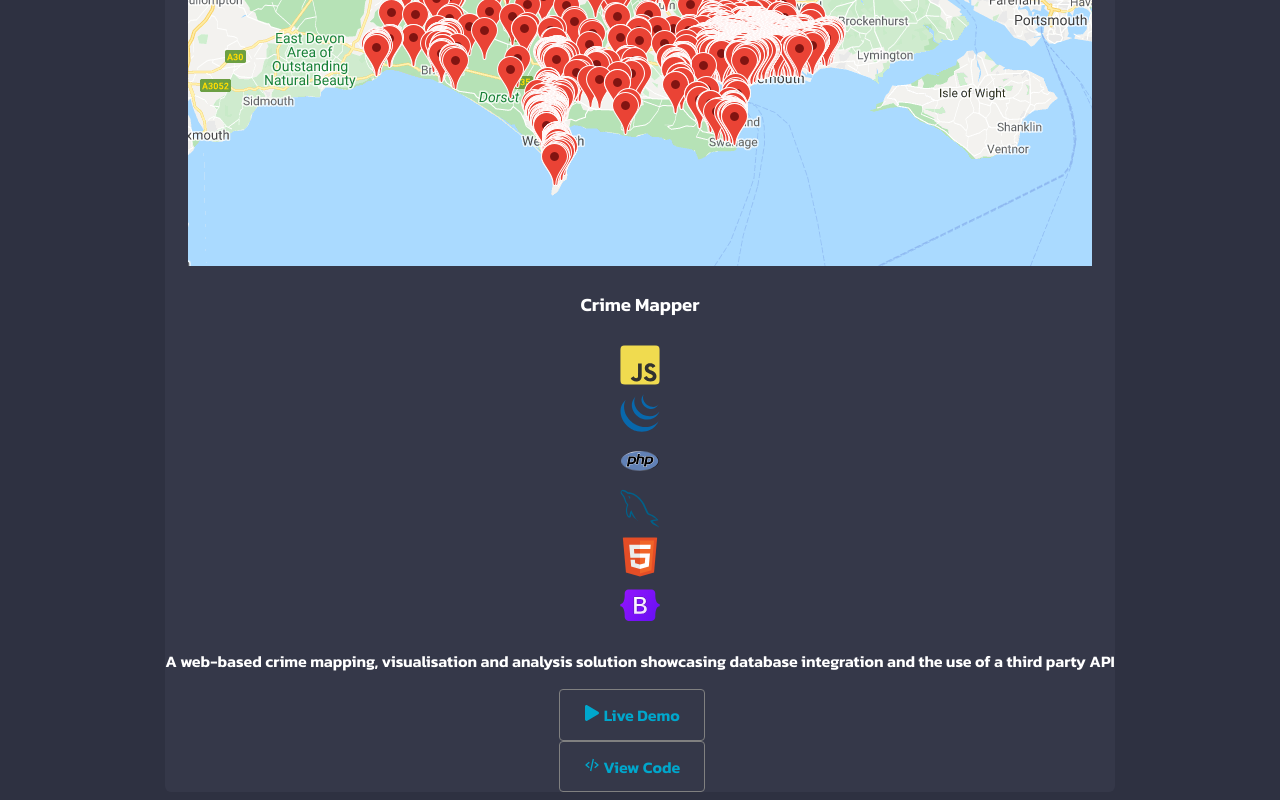
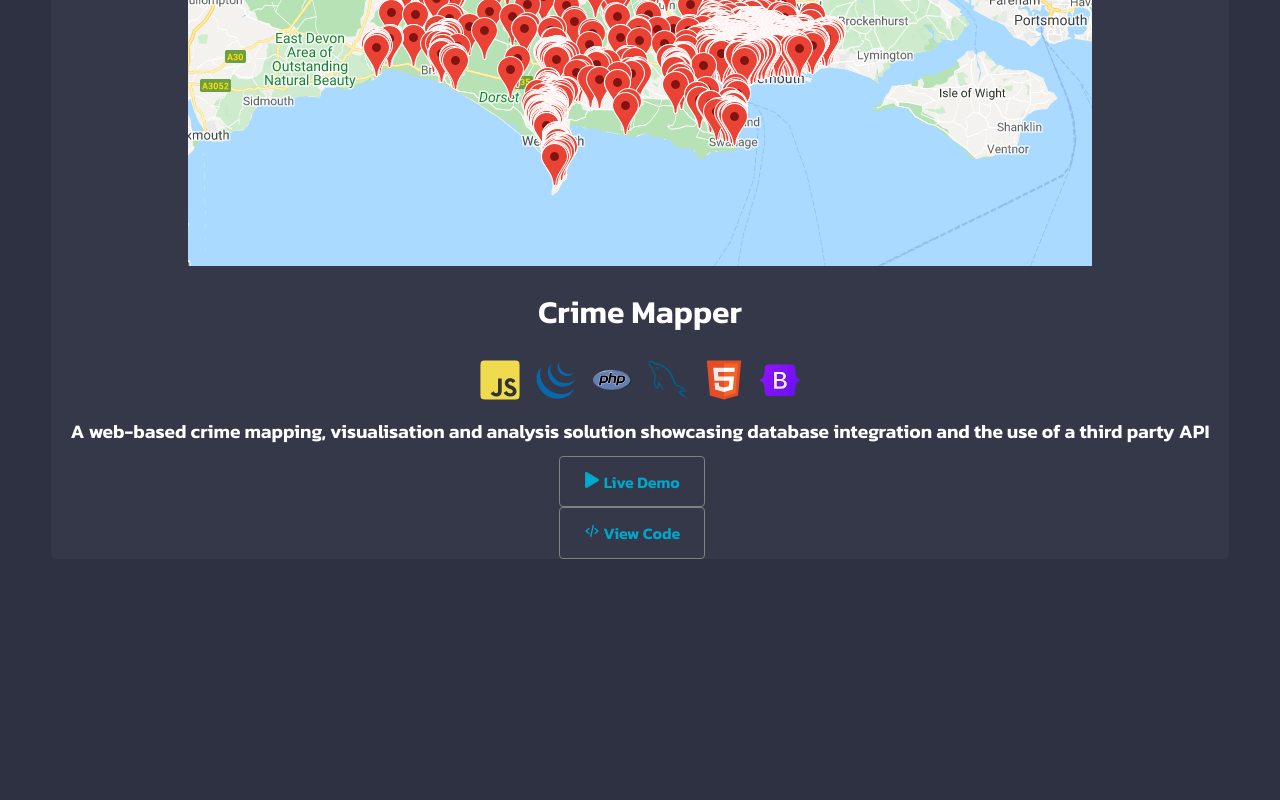
Before and after one commit to DanielPitfield/Portfolio, a React (Vite) app: page / in a window 1280 px wide. Shown: the part 1623-2423 px from the top of the page. After the commit the page ends 2190 px from the top, so only its background shows below. Built offline with nearby package versions, Linux system fonts and the light colour scheme.

Commit message:
fix project skills flex

```diff
--- a/src/components/Project.tsx
+++ b/src/components/Project.tsx
@@ -20,9 +20,9 @@ const Project = (props: ProjectProps) => {
         demoConfig={props.projectConfig.demoConfig}
       />
 
-      <h3>{props.projectConfig.name}</h3>
+      <h3 className={styles.title}>{props.projectConfig.name}</h3>
       <Skills size="project" skills={props.projectConfig.skills} />
-      <p>{props.projectConfig.description}</p>
+      <p className={styles.description}>{props.projectConfig.description}</p>
 
       <ProjectDemoButton demoConfig={props.projectConfig.demoConfig} />
       <ProjectViewCodeButton viewCodeConfig={props.projectConfig.viewCodeConfig} />
--- a/src/styles/Project.module.scss
+++ b/src/styles/Project.module.scss
@@ -7,6 +7,18 @@
   background-color: #353849;
   border-radius: 6px;
 
+  .title {
+    display: flex;
+    font-size: 2em;
+    margin: 0.5em 1em;
+  }
+
+  .description {
+    display: flex;
+    font-size: 1.2em;
+    margin: 0.5em 1em;
+  }
+
   .link {
     text-decoration: none;
     padding: 0.8em 1.5em;
@@ -14,8 +26,4 @@
     border: 1px solid grey;
     border-radius: 4px;
   }
-
-  .list {
-    display: flex;
-  }
 }
--- a/src/styles/SkillsSection.module.scss
+++ b/src/styles/SkillsSection.module.scss
@@ -9,8 +9,8 @@
     display: flex;
     margin: 1em;
   }
+}
 
-  .list {
-    display: flex;
-  }
+.list {
+  display: flex;
 }
```
